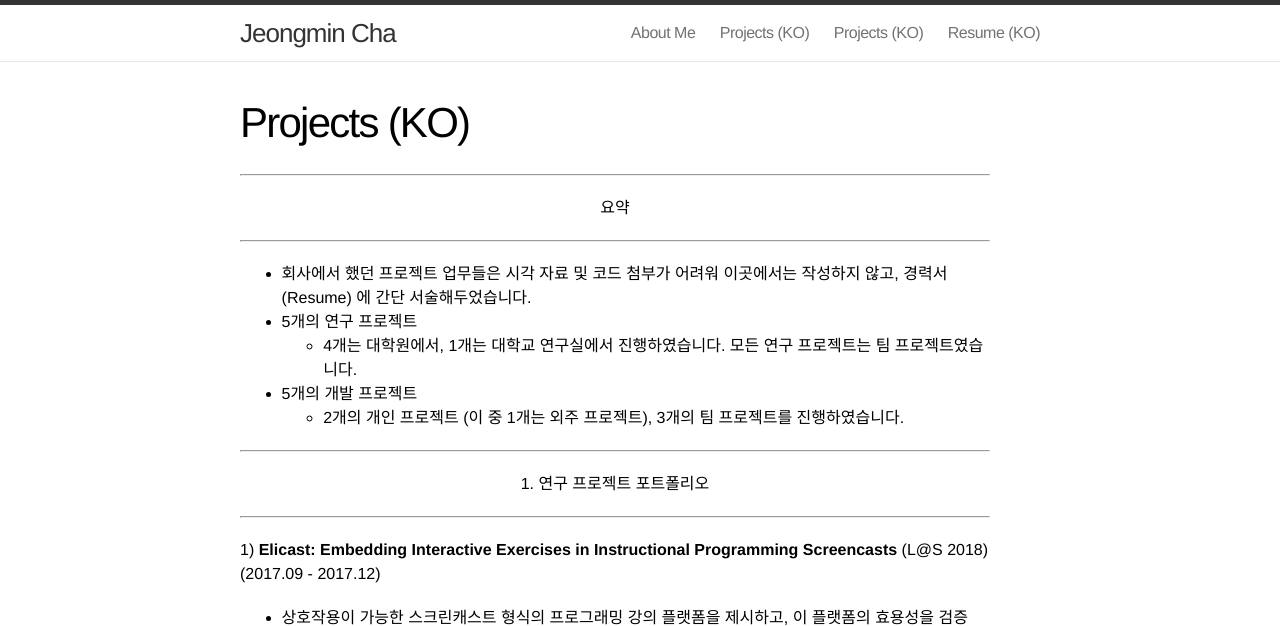
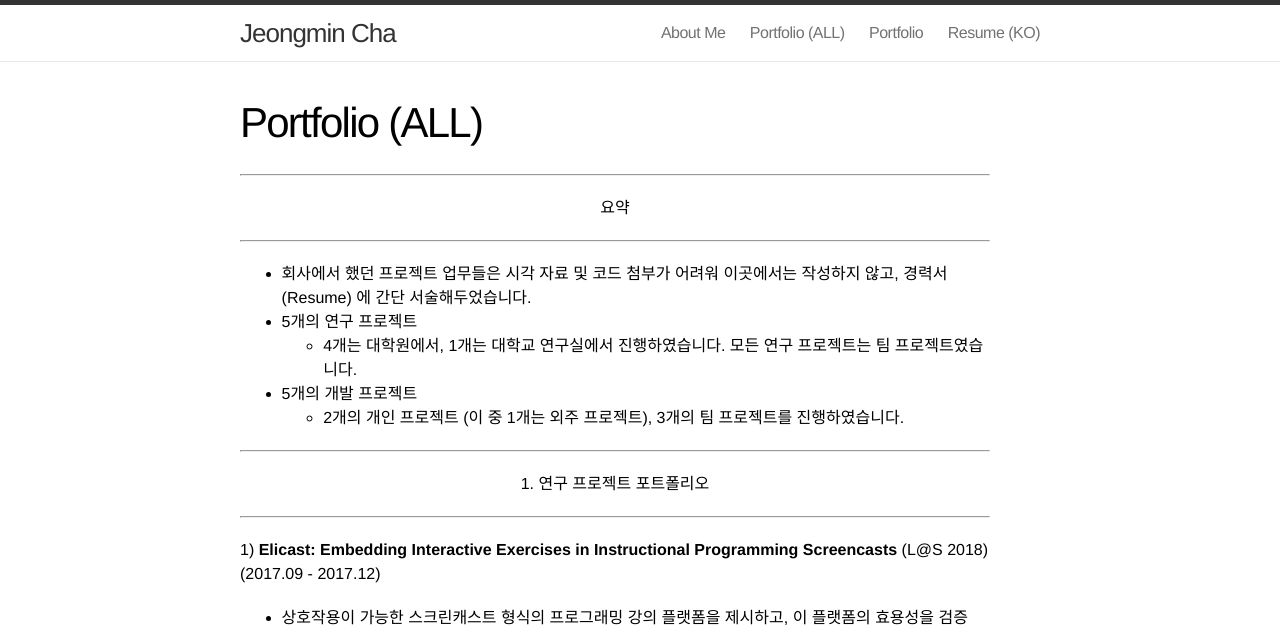
Before and after one commit to JeongMinCha/jeongmincha.github.com, a Jekyll site: the page built from projects-KO-everything.md, in a window 1280 px wide and 900 px high, cut to the strip 0-626 px from the top of the window. Built offline with Jekyll 4.4.1, drawn with Linux system fonts in a browser that asks for light colours.

Commit message:
Modify titles

```diff
--- a/projects-KO-everything.md
+++ b/projects-KO-everything.md
@@ -1,6 +1,6 @@
 ---
 layout: page
-title: Projects (KO)
+title: Portfolio (ALL)
 permalink: /projects/ko/everything
 ---
 
--- a/projects-KO.md
+++ b/projects-KO.md
@@ -1,6 +1,6 @@
 ---
 layout: page
-title: Projects (KO)
+title: Portfolio
 permalink: /projects/ko/
 ---
 
```
